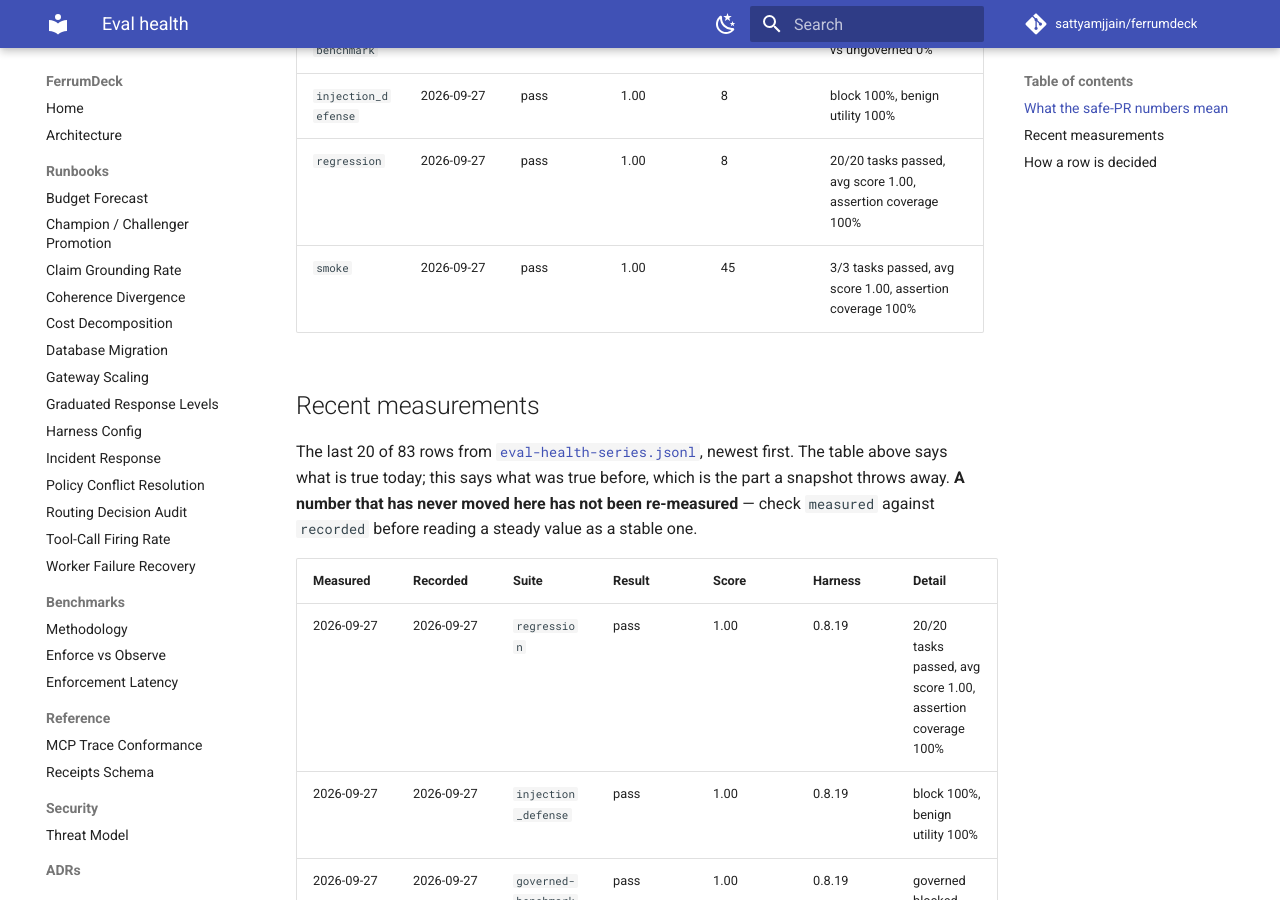
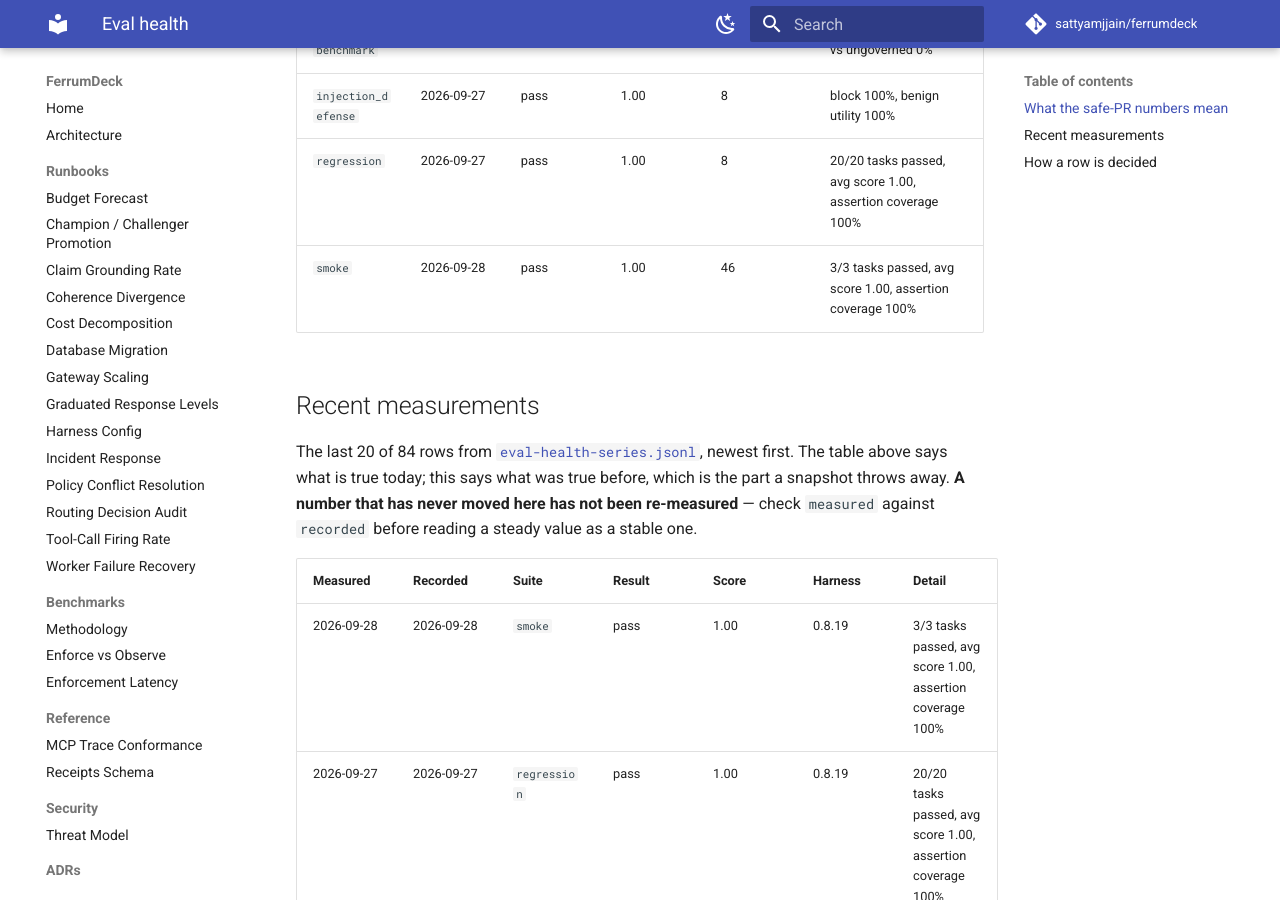
Before and after one commit to sattyamjjain/ferrumdeck, an MkDocs documentation site: the page built from docs/eval-health.md, in a window 1280 px wide and 900 px high, scrolled down 1531 px. Built offline with MkDocs 1.6.1 and Material for MkDocs 9.7.7, drawn with Linux system fonts in a browser that asks for light colours; comment, search, counter and statistics services are not loaded; some of the changed text lies outside the part shown.

Commit message:
docs(evals): refresh eval health + append series 2026-09-28 [skip ci]

```diff
--- a/docs/eval-health.md
+++ b/docs/eval-health.md
@@ -25,14 +25,15 @@ So neither number was ever evidence about the agent. The response is to rescope
 | `governed-benchmark` | 2026-09-27 | pass | 1.00 | 8 | governed blocked 100% vs ungoverned 0% |
 | `injection_defense` | 2026-09-27 | pass | 1.00 | 8 | block 100%, benign utility 100% |
 | `regression` | 2026-09-27 | pass | 1.00 | 8 | 20/20 tasks passed, avg score 1.00, assertion coverage 100% |
-| `smoke` | 2026-09-27 | pass | 1.00 | 45 | 3/3 tasks passed, avg score 1.00, assertion coverage 100% |
+| `smoke` | 2026-09-28 | pass | 1.00 | 46 | 3/3 tasks passed, avg score 1.00, assertion coverage 100% |
 
 ## Recent measurements
 
-The last 20 of 83 rows from [`eval-health-series.jsonl`](eval-health-series.jsonl), newest first. The table above says what is true today; this says what was true before, which is the part a snapshot throws away. **A number that has never moved here has not been re-measured** — check `measured` against `recorded` before reading a steady value as a stable one.
+The last 20 of 84 rows from [`eval-health-series.jsonl`](eval-health-series.jsonl), newest first. The table above says what is true today; this says what was true before, which is the part a snapshot throws away. **A number that has never moved here has not been re-measured** — check `measured` against `recorded` before reading a steady value as a stable one.
 
 | Measured | Recorded | Suite | Result | Score | Harness | Detail |
 | --- | --- | --- | --- | --- | --- | --- |
+| 2026-09-28 | 2026-09-28 | `smoke` | pass | 1.00 | 0.8.19 | 3/3 tasks passed, avg score 1.00, assertion coverage 100% |
 | 2026-09-27 | 2026-09-27 | `regression` | pass | 1.00 | 0.8.19 | 20/20 tasks passed, avg score 1.00, assertion coverage 100% |
 | 2026-09-27 | 2026-09-27 | `injection_defense` | pass | 1.00 | 0.8.19 | block 100%, benign utility 100% |
 | 2026-09-27 | 2026-09-27 | `governed-benchmark` | pass | 1.00 | 0.8.19 | governed blocked 100% vs ungoverned 0% |
@@ -64,4 +64,4 @@ The file is append-only and never rewritten by the refresh job. A row found to b
 | `governed-benchmark` | the governed run blocks 100% of unsafe actions |
 | `eval_<suite>_<ts>` (LLM suites) | every task passed (`failed_tasks == 0`) |
 
-_Generated 2026-09-27 08:50 UTC._
+_Generated 2026-09-28 08:19 UTC._
```
Also changed, not shown: other parts of docs/eval-health.md (+0 -1 lines), 2 other files.
